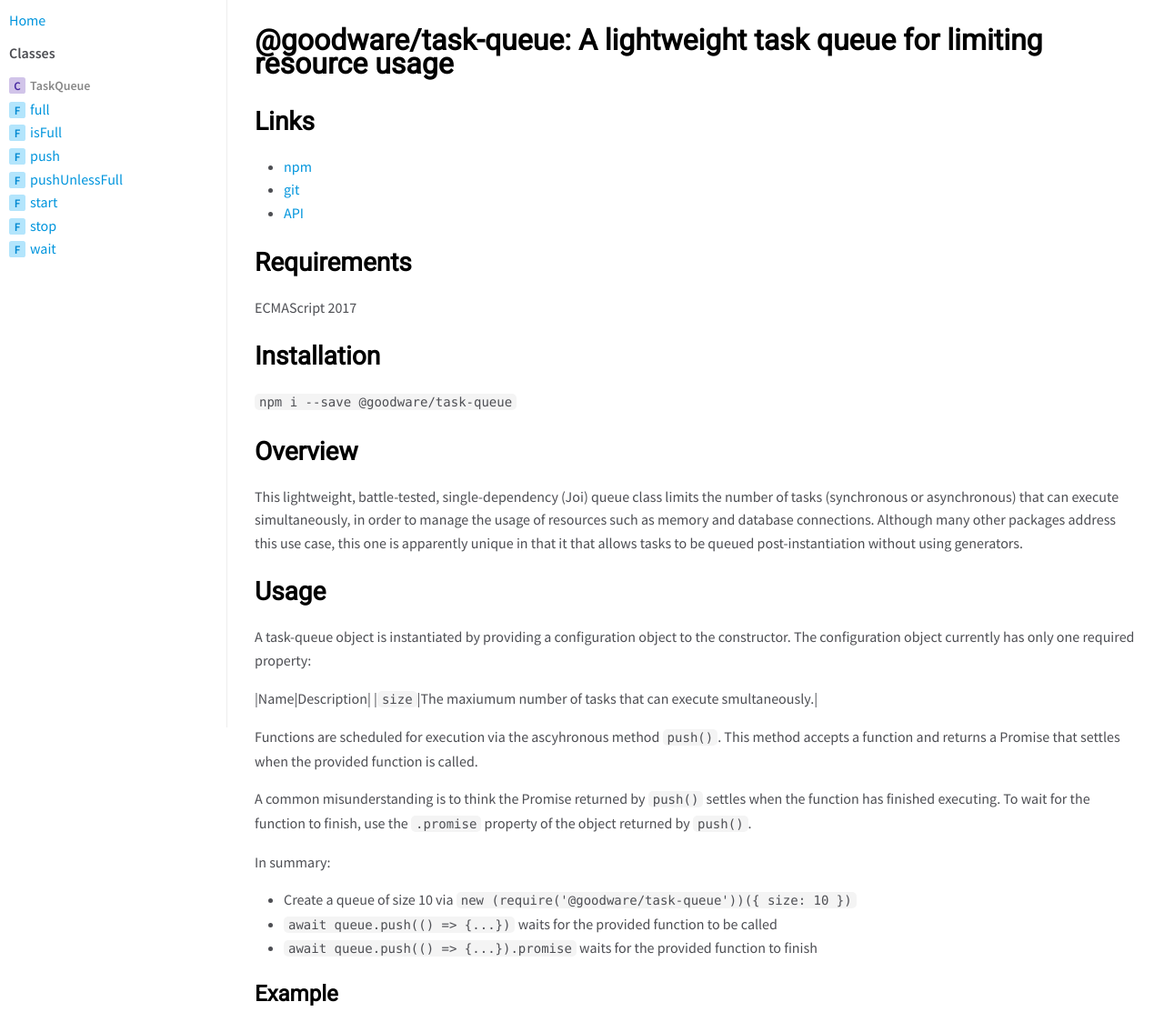
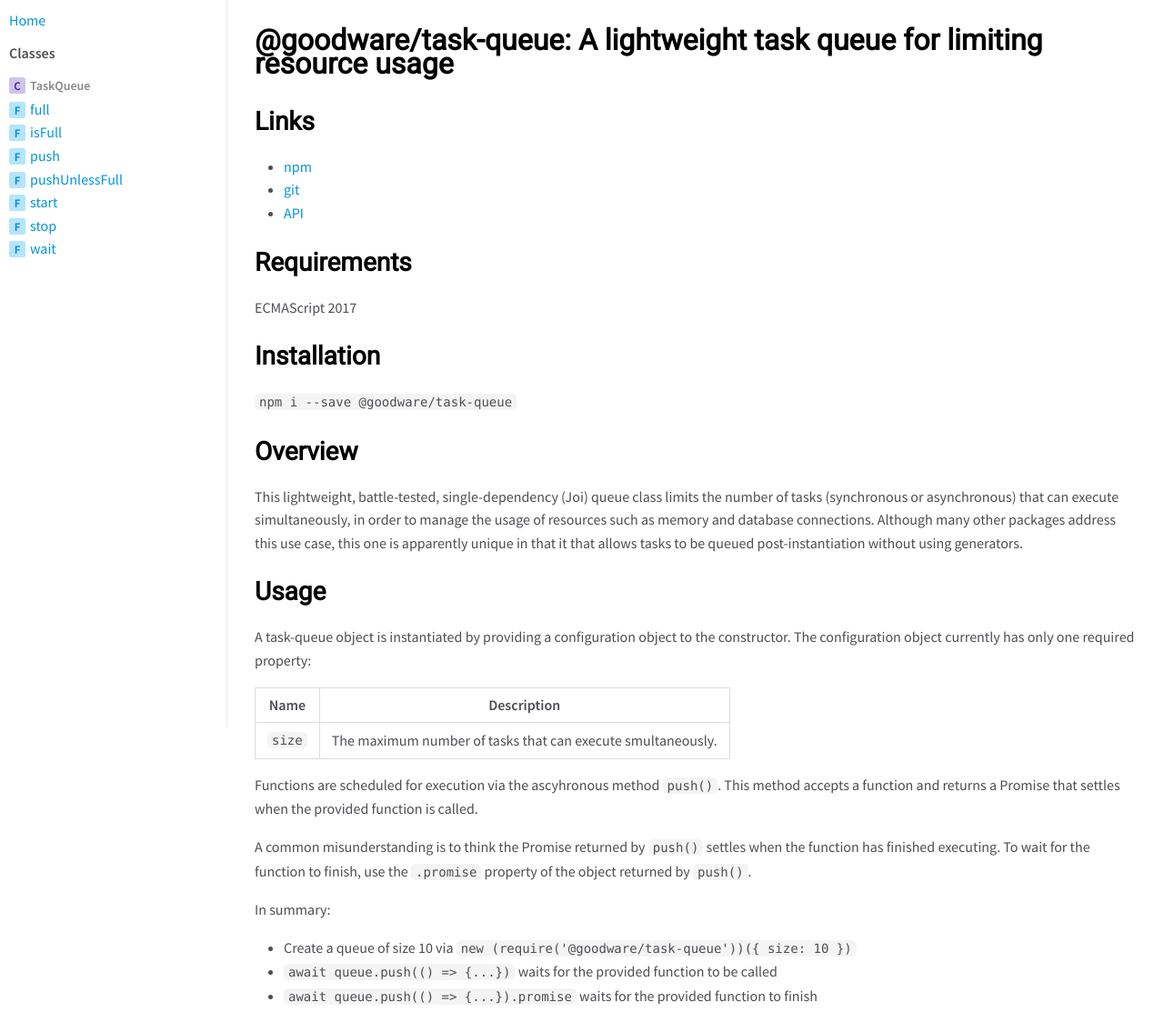
Before and after one commit to good-ware/js-task-queue, a website: page docs/index.html in a window 1280 px wide. Shown: the top 1113 px of the page at 91% size. Drawn offline with nearby package versions, Linux system fonts and the light colour scheme.

Commit message:
Fix docs

```diff
--- a/docs/index.html
+++ b/docs/index.html
@@ -63,8 +63,20 @@
 <p>This lightweight, battle-tested, single-dependency (Joi) queue class limits the number of tasks (synchronous or asynchronous) that can execute simultaneously, in order to manage the usage of resources such as memory and database connections. Although many other packages address this use case, this one is apparently unique in that it that allows tasks to be queued post-instantiation without using generators.</p>
 <h2>Usage</h2>
 <p>A task-queue object is instantiated by providing a configuration object to the constructor. The configuration object currently has only one required property:</p>
-<p>|Name|Description|
-|<code>size</code>|The maxiumum number of tasks that can execute smultaneously.|</p>
+<table>
+<thead>
+<tr>
+<th>Name</th>
+<th>Description</th>
+</tr>
+</thead>
+<tbody>
+<tr>
+<td><code>size</code></td>
+<td>The maximum number of tasks that can execute smultaneously.</td>
+</tr>
+</tbody>
+</table>
 <p>Functions are scheduled for execution via the ascyhronous method <code>push()</code>. This method accepts a function and returns a Promise that settles when the provided function is called.</p>
 <p>A common misunderstanding is to think the Promise returned by <code>push()</code> settles when the function has finished executing. To wait for the function to finish, use the <code>.promise</code> property of the object returned by <code>push()</code>.</p>
 <p>In summary:</p>
@@ -165,7 +177,7 @@
 <br class="clear">
 
 <footer>
-    Generated by <a href="https://github.com/jsdoc3/jsdoc">JSDoc 3.6.6</a> on Sun Mar 07 2021 10:10:08 GMT-0800 (Pacific Standard Time) using the Minami theme.
+    Generated by <a href="https://github.com/jsdoc3/jsdoc">JSDoc 3.6.6</a> on Sun Mar 07 2021 10:27:39 GMT-0800 (Pacific Standard Time) using the Minami theme.
 </footer>
 
 <script>prettyPrint();</script>
--- a/index.js
+++ b/index.js
@@ -148,7 +148,7 @@
   }
 
   /**
-   * @deprecated
+   * @deprecated By full()
    * @description Is the queue full?
    * @return {Boolean} true if the maximum number of tasks are queued
    */
--- a/package.json
+++ b/package.json
@@ -1,6 +1,6 @@
 {
   "name": "@goodware/task-queue",
-  "version": "1.1.1",
+  "version": "1.1.2",
   "description": "A lightweight task queue for limiting resource usage",
   "keywords": [
     "queue",
```
Also changed, not shown: docs/TaskQueue.html (+2 -2 lines), docs/index.js.html (+2 -2 lines), README.md, 1 other file.
